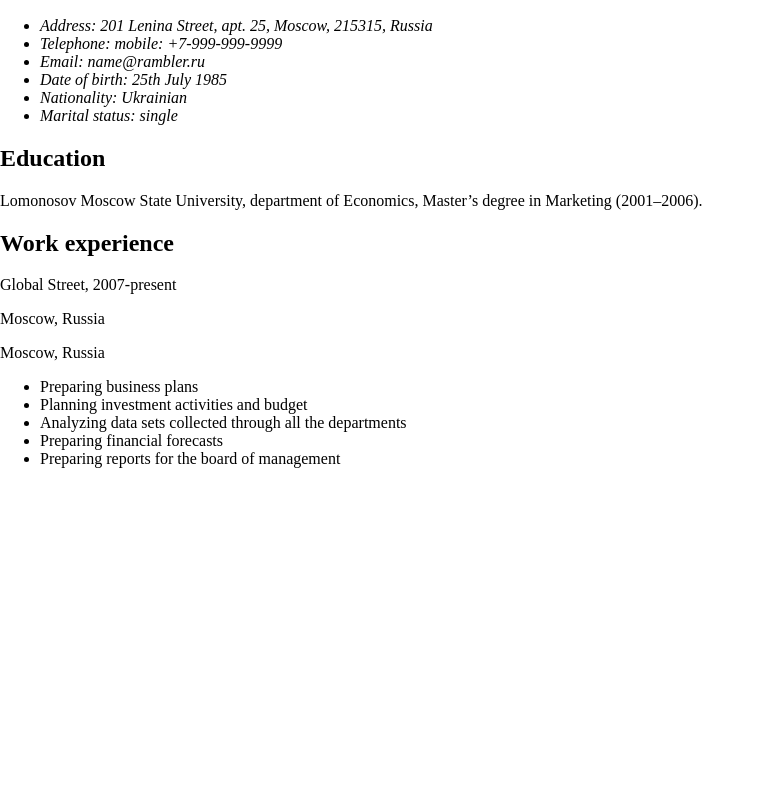
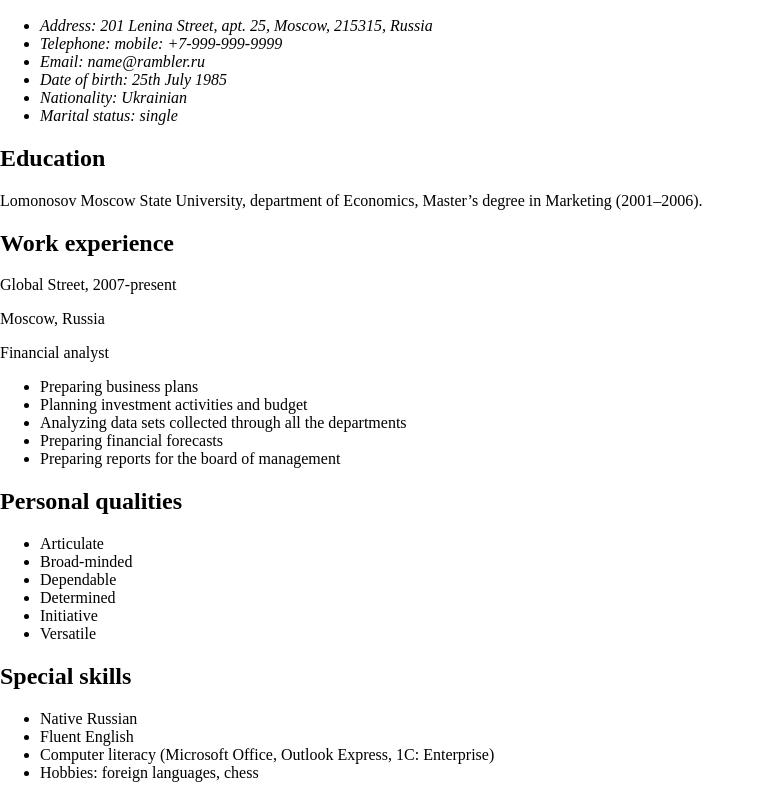
Before and after one commit to AndrijMih/test-repo, a plain HTML site: page index.html in a window 1280 px wide. Shown: the part 334-1132 px from the top of the page, without its empty margins (0-765 px from the left). Before the commit the page ends 818 px from the top, so only its background shows below. Drawn offline with Linux system fonts and the light colour scheme.

Commit message:
feat: add Personal qualities, Special skills

```diff
--- a/index.html
+++ b/index.html
@@ -36,7 +36,7 @@
         <h2>Work experience</h2>
         <p>Global Street, 2007-present</p>
         <p>Moscow, Russia</p>
-        <p>Moscow, Russia</p>
+        <p>Financial analyst</p>
         <ul>
           <li>Preparing business plans</li>
           <li>Planning investment activities and budget</li>
@@ -45,6 +45,26 @@
           <li>Preparing reports for the board of management</li>
         </ul>
       </section>
+      <section>
+        <h2>Personal qualities</h2>
+        <ul>
+          <li>Articulate</li>
+          <li>Broad-minded</li>
+          <li>Dependable</li>
+          <li>Determined</li>
+          <li>Initiative</li>
+          <li>Versatile</li>
+        </ul>
+      </section>
+      <section>
+        <h2>Special skills</h2>
+        <ul>
+          <li>Native Russian</li>
+          <li>Fluent English</li>
+          <li>Computer literacy (Microsoft Office, Outlook Express, 1C: Enterprise)</li>
+          <li>Hobbies: foreign languages, chess</li>
+        </ul>
+      </section>
     </main>
   </div>
 </body>
```
